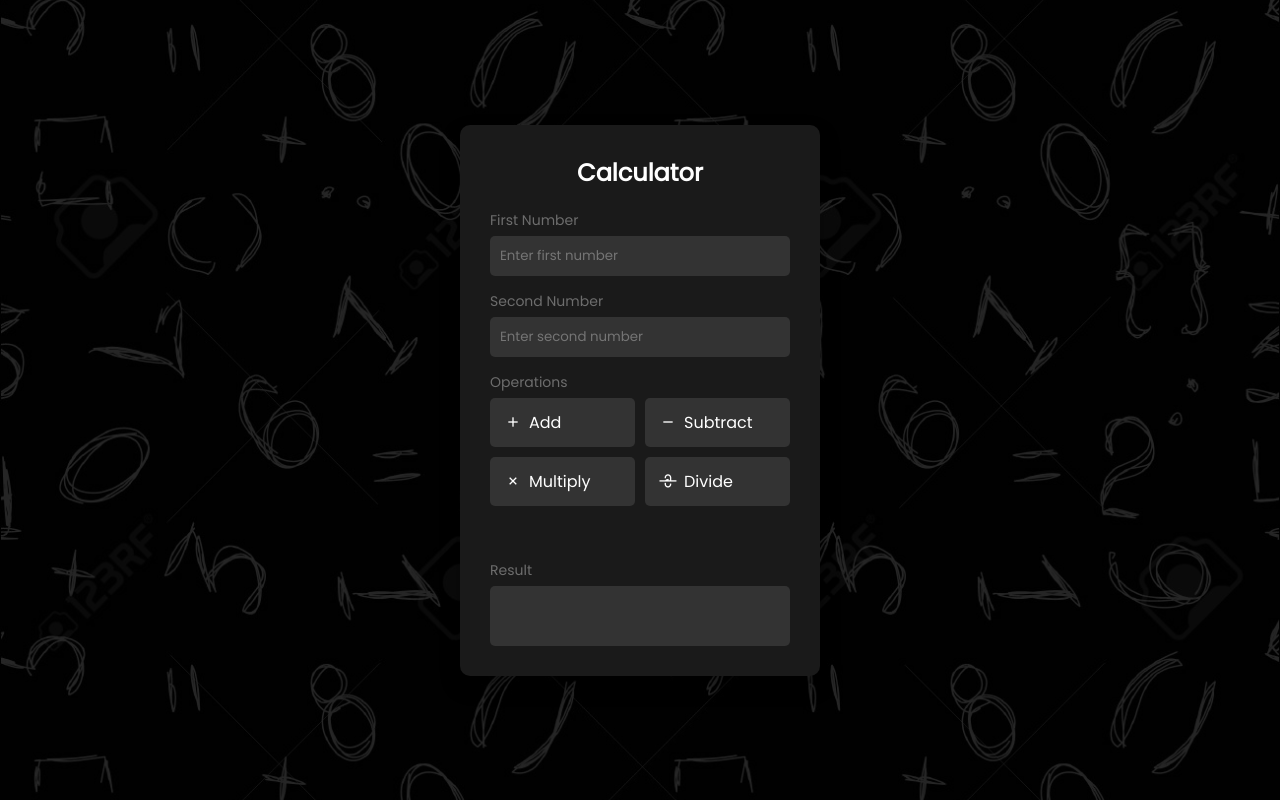
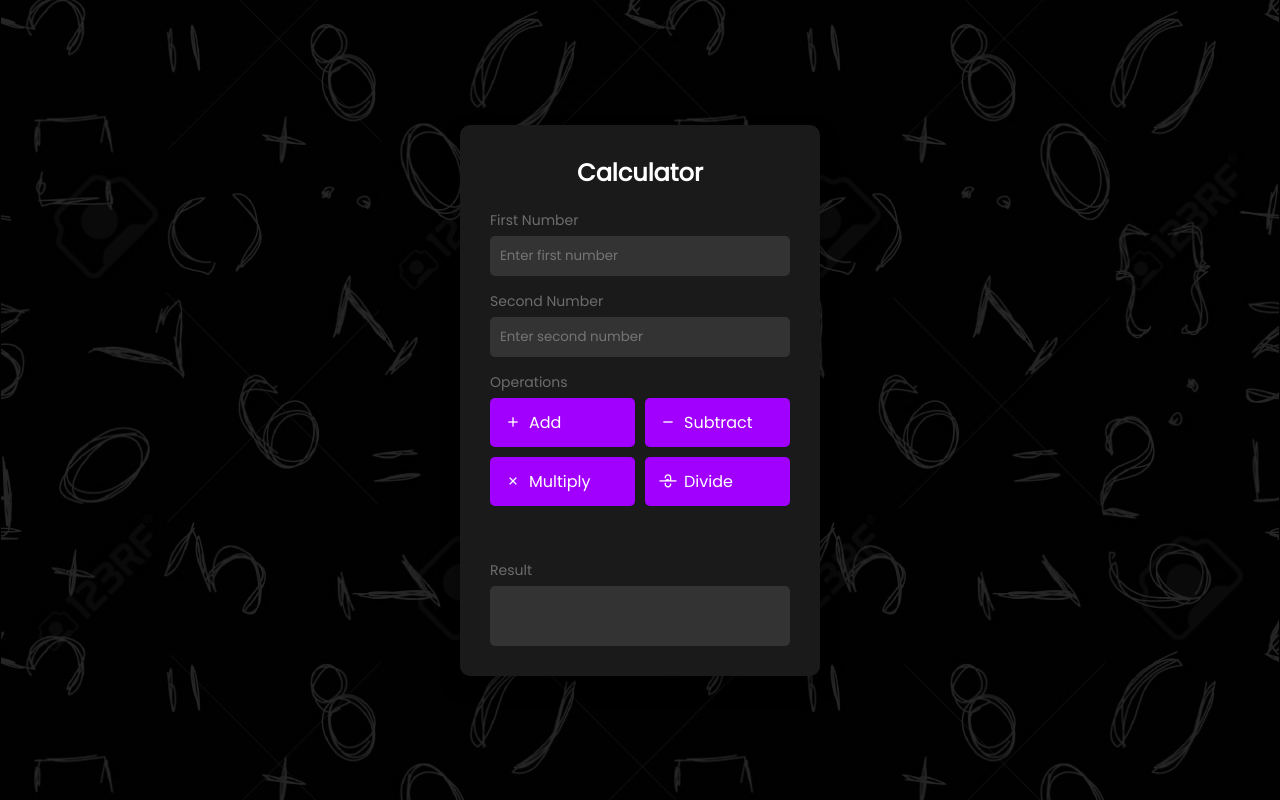
Before and after one commit to krislette/wibdiv, a PHP site: page /calculator.html in a window 1280 px wide. Run offline with PHP 8.4, Linux system fonts and the light colour scheme.

Commit message:
Changed button color to purple

```diff
--- a/simple-calculator/calculator.css
+++ b/simple-calculator/calculator.css
@@ -2,6 +2,7 @@
 
 :root {
   --color-purple: #a100ff;
+  --color-purple-medium: #7b00c2;
   --color-black: #000;
   --color-white: #fff;
   --color-gray-dark: #1a1a1a;
@@ -89,7 +90,7 @@ button {
   padding: 12px;
   border: none;
   border-radius: 5px;
-  background-color: var(--color-gray-medium);
+  background-color: var(--color-purple);
   color: var(--color-white);
   cursor: pointer;
   font-size: 16px;
@@ -103,7 +104,7 @@ button {
 }
 
 button:hover {
-  background-color: var(--color-purple);
+  background-color: var(--color-purple-medium);
 }
 
 #divide i.bx-unlink {
```
